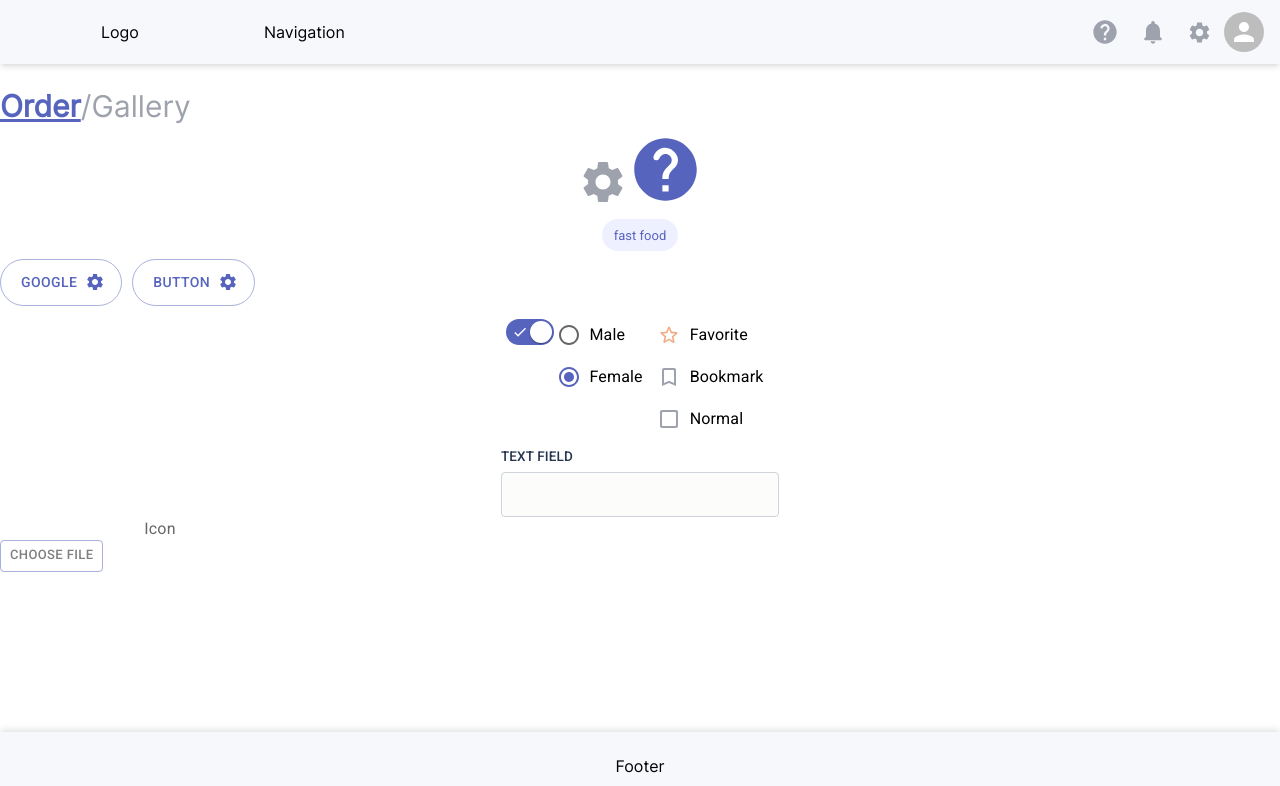
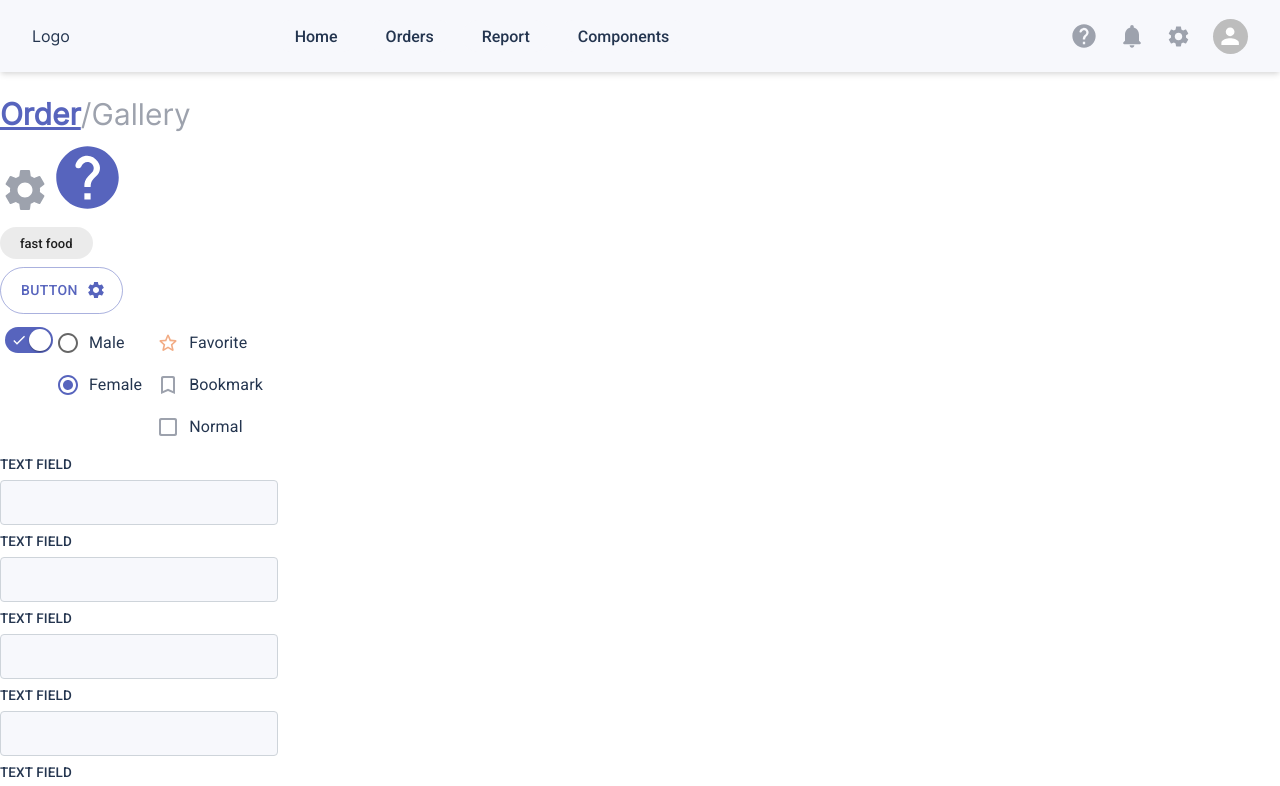
Before and after one commit to kihku/formee-frontend, a React (Create React App) app: page /components in a window 1280 px wide. Shown: the top 786 px of the page. Built offline with nearby package versions, Linux system fonts and the light colour scheme.

Commit message:
basic routing + settings page init

```diff
--- a/src/App.css
+++ b/src/App.css
@@ -1,7 +1,7 @@
 .base-layout {
-  text-align: center;
   min-height: 100vh;
   position: relative;
+  color: #24354F;
 }
 
 .App-logo {
--- a/src/App.tsx
+++ b/src/App.tsx
@@ -1,91 +1,16 @@
+import { Layout } from "components/Layout";
+import ComponentsPage from "pages/components";
+import SettingsPage from "pages/settings";
+import { Route, Routes } from "react-router-dom";
 import "./App.css";
-import { Grid } from "@mui/material";
-import { CustomTitle } from "./components/CustomTitle";
-import { CustomIcon } from "components/CustomIcon";
-import { COLORS } from "styles";
-import { CustomChip } from "components/CustomChip";
-import { CustomButton } from "components/CustomButton";
-import { GoogleLoginButton } from "./firebase/googleLoginButton";
-import { CustomBackgroundCard } from "components/CustomBackgroundCard";
-import { CustomSwitch } from "components/CustomSwitch";
-import { CustomRadio } from "components/CustomRadio";
-import { CustomCheckbox } from "components/CustomCheckbox";
-import { genderOptions, testOptions } from "models/customOption";
-import CropSquareRoundedIcon from "@mui/icons-material/CropSquareRounded";
-import { ImagePicker } from "components/CustomAvatar/imagePicker";
-import { CustomTextField } from "components/CustomTextField";
-import { Layout } from "components/Layout";
-import { string } from "yup";
 
 function App() {
-
   return (
     <Layout>
-      <Grid sx={{ rowGap: 1, columnGap: 1, paddingTop: "3vh", display: "flex", justifyContent: "center", alignItems: "center" }} container className="text-title">
-        <Grid item xs={12} sx={{ fontSize: "30px" }}>
-          <CustomTitle
-            text={[
-              { text: "Order", highlight: true },
-              { text: "/", highlight: false },
-              { text: "Gallery", highlight: false },
-            ]}
-          />
-        </Grid>
-        <Grid item xs={12}>
-          <CustomIcon name="settings" />
-          <CustomIcon name="about" size={75} color={COLORS.primary} />
-        </Grid>
-        <Grid item xs={12}>
-          <CustomChip text="fast food"></CustomChip>
-        </Grid>
-        <Grid item xs={12} sx={{ display: "flex", gap: "10px" }}>
-          <GoogleLoginButton/>
-          <CustomButton
-            text="button"
-            endIcon="settings"
-            type="rounded-outlined"
-            handleOnClick={() => {
-              alert("clicked");
-            }}
-          />
-        </Grid>
-        {/* <Grid item xs={12} >
-          <CustomBackgroundCard sizeX={800} sizeY={400}/>
-        </Grid> */}
-        <Grid item xs={12}>
-          <CustomSwitch
-            defaultChecked
-            handleOnChange={e => {
-              // alert(e.target.checked);
-            }}
-          />
-          <CustomRadio
-            options={genderOptions}
-            handleOnChange={e => {
-              // alert(e.target.value);
-            }}
-            defaultValue={1}
-          />
-          <CustomCheckbox
-            options={testOptions}
-            handleOnChange={e => {
-              // alert(e.target.value);
-            }}
-            defaultValue={1}
-          />
-        </Grid>
-        <Grid item xs={12}>
-          <CustomTextField
-            label="Text field"
-            handleOnChange={e => {
-              // alert(e.target.value);
-            }}
-          />
-          <Grid>
-            <ImagePicker />
-          </Grid>
-        </Grid>
-      </Grid>
+      <Routes>
+        <Route path="/components" element={<ComponentsPage />} />
+        <Route path="/settings" element={<SettingsPage />} />
+      </Routes>
     </Layout>
   );
 }
--- a/src/components/CustomAvatar/index.tsx
+++ b/src/components/CustomAvatar/index.tsx
@@ -1,13 +1,8 @@
 import { Avatar } from "@mui/material";
 
 interface CustomAvatarProps {
-    image?: string;
-
-  }
-  export const CustomAvatar = ({image}: CustomAvatarProps) => {
-      return(
-          <Avatar src={image}  imgProps={{referrerPolicy:"no-referrer"}}/>
-
-
-      );
-  }
+  image?: string;
+}
+export const CustomAvatar = ({ image }: CustomAvatarProps) => {
+  return <Avatar src={image} imgProps={{ referrerPolicy: "no-referrer" }} sx={{ width: 35, height: 35 }} />;
+};
--- a/src/components/CustomChip/index.tsx
+++ b/src/components/CustomChip/index.tsx
@@ -1,12 +1,27 @@
 import { Chip } from "@mui/material";
-
 
 interface CustomChipProps {
   text: string;
   textColor?: string;
   backgroundColor?: string;
   size?: number;
+  clickable?: boolean;
+  handleOnClick?: () => void;
 }
-export const CustomChip = ({ text, textColor, backgroundColor, size }: CustomChipProps) => {
-  return <Chip label={text} color="secondary" sx={{ backgroundColor: { backgroundColor }, color: { textColor } }}></Chip>;
+
+export const CustomChip = ({ text, textColor, backgroundColor, size, clickable, handleOnClick }: CustomChipProps) => {
+  return (
+    <Chip
+      label={text}
+      onClick={handleOnClick}
+      sx={{
+        backgroundColor: backgroundColor,
+        color: textColor,
+        fontSize: size,
+        fontWeight: 500,
+        paddingX: 1,
+        cursor: clickable ? "pointer" : "default",
+      }}
+    ></Chip>
+  );
 };
--- a/src/components/CustomTextField/index.tsx
+++ b/src/components/CustomTextField/index.tsx
@@ -2,6 +2,7 @@ import { alpha, styled } from "@mui/material/styles";
 import InputBase from "@mui/material/InputBase";
 import InputLabel from "@mui/material/InputLabel";
 import FormControl from "@mui/material/FormControl";
+import { COLORS } from "styles";
 
 const StyledInput = styled(InputBase)(({ theme }) => ({
   "label + &": {
@@ -10,7 +11,7 @@ const StyledInput = styled(InputBase)(({ theme }) => ({
   "& .MuiInputBase-input": {
     borderRadius: 4,
     position: "relative",
-    backgroundColor: theme.palette.mode === "light" ? "#fcfcfb" : "#2b2b2b",
+    backgroundColor: theme.palette.mode === "light" ? COLORS.background : "#2b2b2b",
     border: "1px solid #ced4da",
     fontSize: 16,
     width: "auto",
--- a/src/components/Layout/Header/index.tsx
+++ b/src/components/Layout/Header/index.tsx
@@ -1,4 +1,4 @@
-import {  Box, Button, Grid, IconButton, Tab, Tabs } from "@mui/material";
+import { Box, Button, Grid, IconButton, Tab, Tabs } from "@mui/material";
 import { COLORS } from "styles";
 import CircleIcon from "@mui/icons-material/Circle";
 import { CustomIcon } from "components/CustomIcon";
@@ -7,17 +7,21 @@ import { useState } from "react";
 import { CustomAvatar } from "components/CustomAvatar";
 import { useSelector } from "react-redux";
 import { RootState } from "redux/rootReducer";
-
-
+import { useNavigate } from "react-router-dom";
+import { CustomChip } from "components/CustomChip";
 
 interface HeaderProps {}
 
 export const Header = ({}: HeaderProps) => {
-  const [testHeader, setTestHeader] = useState<string>("");
+  const navigate = useNavigate();
+
   const avatarURL = useSelector((state: RootState) => {
-    console.log("use selector called")
+    console.log("use selector called");
     return state.globalAvatar.value;
   });
+
+  console.log(window.location.href);
+
   return (
     <Grid
       container
@@ -26,8 +30,8 @@ export const Header = ({}: HeaderProps) => {
         display: "flex",
         justifyContent: "center",
         alignItems: "center",
-        paddingX: "2vh",
-        maxHeight: "8vh",
+        paddingX: 4,
+        paddingY: 0.5,
         backgroundColor: COLORS.background,
         boxShadow: " rgba(0, 0, 0, 0.1) 0px 4px 6px -1px, rgba(0, 0, 0, 0.06) 0px 2px 4px -1px",
       }}
@@ -41,39 +45,50 @@ export const Header = ({}: HeaderProps) => {
         sx={{
           display: "flex",
           paddingLeft: "5vh",
-          justifyContent: "start"
+          justifyContent: "start",
+          gap: 1,
         }}
       >
-        Navigation
-        {/* <Tabs
-          value={testHeader}
-          onChange={(e, value) => {
-            setTestHeader(value);
+        <CustomChip
+          clickable
+          text="Home"
+          backgroundColor={window.location.href === "http://localhost:3000/" ? "#eeefff" : "#f7f8fc"}
+          textColor={window.location.href === "http://localhost:3000/" ? COLORS.primary : COLORS.text}
+          size={16}
+          handleOnClick={() => {
+            navigate("/");
           }}
-        >
-          <Tab
-            disableRipple
-            label={
-              <Box
-                sx={{
-                  paddingX: 2,
-                  borderRadius: 10,
-                  backgroundColor: "#eeefff",
-                }}
-              >
-                Home
-              </Box>
-            }
-            sx={{
-              ".MuiTabs-indicator": {
-                display: "none",
-              },
-            }}
-          />
-          <Tab label="Orders" />
-          <Tab label="Report" />
-          <Tab label="Subscription" />
-        </Tabs> */}
+        />
+        <CustomChip
+          clickable
+          backgroundColor={window.location.href === "http://localhost:3000/orders" ? "#eeefff" : "#f7f8fc"}
+          textColor={window.location.href === "http://localhost:3000/orders" ? COLORS.primary : COLORS.text}
+          text="Orders"
+          size={16}
+          handleOnClick={() => {
+            navigate("/orders");
+          }}
+        />
+        <CustomChip
+          clickable
+          backgroundColor={window.location.href === "http://localhost:3000/report" ? "#eeefff" : "#f7f8fc"}
+          textColor={window.location.href === "http://localhost:3000/report" ? COLORS.primary : COLORS.text}
+          text="Report"
+          size={16}
+          handleOnClick={() => {
+            navigate("/report");
+          }}
+        />
+        <CustomChip
+          clickable
+          backgroundColor={window.location.href === "http://localhost:3000/components" ? "#eeefff" : "#f7f8fc"}
+          textColor={window.location.href === "http://localhost:3000/components" ? COLORS.primary : COLORS.text}
+          text="Components"
+          size={16}
+          handleOnClick={() => {
+            navigate("/components");
+          }}
+        />
       </Grid>
       <Grid
         item
@@ -88,10 +103,13 @@ export const Header = ({}: HeaderProps) => {
           gap: 0.5,
         }}
       >
-        {/* avatar here */}
-        {/* <CircleIcon sx={{ fill: COLORS.primary, width: "40px", height: "40px" }} /> */}
-       <CustomAvatar image={avatarURL}/>
-        <IconButton>
+        <CustomAvatar image={avatarURL} />
+        <IconButton
+          sx={{ marginRight: "10px" }}
+          onClick={() => {
+            navigate("/settings");
+          }}
+        >
           <CustomIcon name="settings" size={25} />
         </IconButton>
         <IconButton>
--- a/src/components/Layout/index.tsx
+++ b/src/components/Layout/index.tsx
@@ -22,7 +22,7 @@ export const Layout = ({ children, title = "FORMEE" }: LayoutProps) => {
         <meta name="description" content="Formee" />
         {/* <meta name="image" content="/assets/general/web-thumbnail.png" /> */}
 
-        <meta property="og:title" content="Thùy Vy Nguyễn" key="ogtitle" />
+        <meta property="og:title" content="FORMEE" key="ogtitle" />
         <meta property="og:description" content="Formee" key="ogdesc" />
         {/* <meta property="og:image" content="/assets/general/web-thumbnail.png" key="ogimg" /> */}
         <link rel="icon" href="/favicon.ico" />
@@ -33,7 +33,7 @@ export const Layout = ({ children, title = "FORMEE" }: LayoutProps) => {
         </div>
         <div >{children}</div>
         <div>
-          <Footer />
+          {/* <Footer /> */}
         </div>
       </div>
     </div>
--- /dev/null
+++ b/src/pages/components/index.tsx
@@ -0,0 +1,147 @@
+import { Grid } from "@mui/material";
+import { CustomIcon } from "components/CustomIcon";
+import { COLORS } from "styles";
+import { CustomChip } from "components/CustomChip";
+import { CustomButton } from "components/CustomButton";
+import { CustomSwitch } from "components/CustomSwitch";
+import { CustomRadio } from "components/CustomRadio";
+import { CustomCheckbox } from "components/CustomCheckbox";
+import { genderOptions, testOptions } from "models/customOption";
+import { CustomTextField } from "components/CustomTextField";
+import { CustomTitle } from "components/CustomTitle";
+import { GoogleLoginButton } from "firebase/googleLoginButton";
+
+function ComponentsPage() {
+  return (
+    <Grid
+      container
+      sx={{
+        rowGap: 1,
+        columnGap: 1,
+        paddingTop: "3vh",
+        display: "flex",
+        justifyContent: "center",
+        alignItems: "center",
+      }}
+    >
+      <Grid item xs={12} sx={{ fontSize: "30px" }}>
+        <CustomTitle
+          text={[
+            { text: "Order", highlight: true },
+            { text: "/", highlight: false },
+            { text: "Gallery", highlight: false },
+          ]}
+        />
+      </Grid>
+      <Grid item xs={12}>
+        <CustomIcon name="settings" />
+        <CustomIcon name="about" size={75} color={COLORS.primary} />
+      </Grid>
+      <Grid item xs={12}>
+        <CustomChip text="fast food"></CustomChip>
+      </Grid>
+      <Grid item xs={12} sx={{ display: "flex", gap: "10px" }}>
+        {/* <GoogleLoginButton /> */}
+        <CustomButton
+          text="button"
+          endIcon="settings"
+          type="rounded-outlined"
+          handleOnClick={() => {
+            alert("clicked");
+          }}
+        />
+      </Grid>
+      {/* <Grid item xs={12} >
+          <CustomBackgroundCard sizeX={800} sizeY={400}/>
+        </Grid> */}
+      <Grid item xs={12}>
+        <CustomSwitch
+          defaultChecked
+          handleOnChange={e => {
+            // alert(e.target.checked);
+          }}
+        />
+        <CustomRadio
+          options={genderOptions}
+          handleOnChange={e => {
+            // alert(e.target.value);
+          }}
+          defaultValue={1}
+        />
+        <CustomCheckbox
+          options={testOptions}
+          handleOnChange={e => {
+            // alert(e.target.value);
+          }}
+          defaultValue={1}
+        />
+      </Grid>
+      <Grid item xs={12}>
+        <CustomTextField
+          label="Text field"
+          handleOnChange={e => {
+            // alert(e.target.value);
+          }}
+        />
+      </Grid>
+      <Grid item xs={12}>
+        <CustomTextField
+          label="Text field"
+          handleOnChange={e => {
+            // alert(e.target.value);
+          }}
+        />
+      </Grid>
+      <Grid item xs={12}>
+        <CustomTextField
+          label="Text field"
+          handleOnChange={e => {
+            // alert(e.target.value);
+          }}
+        />
+      </Grid>
+      <Grid item xs={12}>
+        <CustomTextField
+          label="Text field"
+          handleOnChange={e => {
+            // alert(e.target.value);
+          }}
+        />
+      </Grid>
+      <Grid item xs={12}>
+        <CustomTextField
+          label="Text field"
+          handleOnChange={e => {
+            // alert(e.target.value);
+          }}
+        />
+      </Grid>
+      <Grid item xs={12}>
+        <CustomTextField
+          label="Text field"
+          handleOnChange={e => {
+            // alert(e.target.value);
+          }}
+        />
+      </Grid>
+      <Grid item xs={12}>
+        <CustomTextField
+          label="Text field"
+          handleOnChange={e => {
+            // alert(e.target.value);
+          }}
+        />
+      </Grid>
+      <Grid item xs={12}>
+        <CustomTextField
+          label="Text field"
+          handleOnChange={e => {
+            // alert(e.target.value);
+          }}
+        />
+      </Grid>
+    </Grid>
+  );
+}
+
+export default ComponentsPage;
--- /dev/null
+++ b/src/pages/settings/index.tsx
@@ -0,0 +1,27 @@
+import { Box, Divider, Grid } from "@mui/material";
+import { COLORS } from "styles";
+
+function SettingsPage() {
+  return (
+    <Grid container sx={{ marginTop: 5, paddingX: 15 }}>
+      <Grid item xs={12} sx={{ fontWeight: 700, fontSize: "28px", textAlign: "start", marginBottom: 4 }}>
+        Account Settings
+      </Grid>
+      <Grid item xs={3} sx={{ display: "flex", flexDirection: "column", gap: 3, cursor: "pointer" }}>
+        <Box sx={{ fontWeight: 700, color: COLORS.primary }}>Account details</Box>
+        <Box>Notifications</Box>
+      </Grid>
+      <Grid item xs={9}>
+        <Box sx={{ fontWeight: 700, color: COLORS.primary, fontSize: "24px", marginBottom: 3 }}>Account details</Box>
+        <Box sx={{ display: "flex", flexDirection: "row" }}>
+          <Box sx={{ fontWeight: 700, fontSize: "18px" }}>Personal information</Box>
+          <Box>
+            <Divider />
+          </Box>
+        </Box>
+      </Grid>
+    </Grid>
+  );
+}
+
+export default SettingsPage;
```
